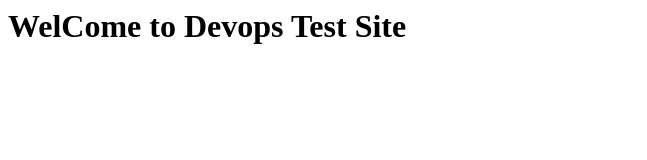
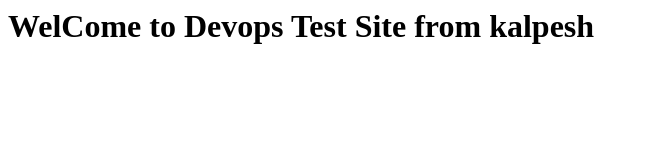
Before and after one commit to kalpeshpatelce/devops, a plain HTML site: page index.htm in a window 1280 px wide. Shown: the whole page, without its empty margins (0-647 px from the left). Drawn offline with Linux system fonts and the light colour scheme.

Commit message:
second commit

```diff
--- a/index.htm
+++ b/index.htm
@@ -1,6 +1,6 @@
 <html>
 <title>Devops Test Site</title>
 <body>
-<h1>WelCome to Devops Test Site</h1>
+<h1>WelCome to Devops Test Site from kalpesh</h1>
 </body>
 </html>
```
